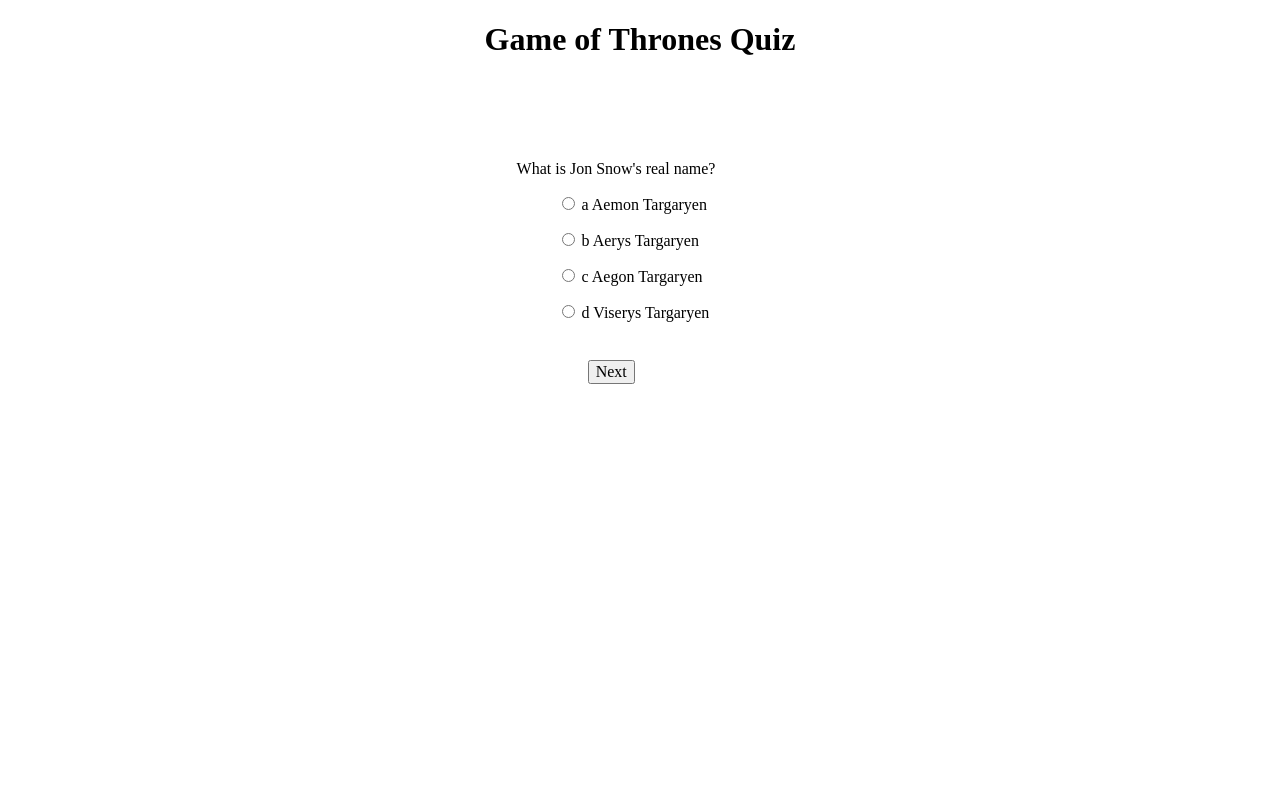
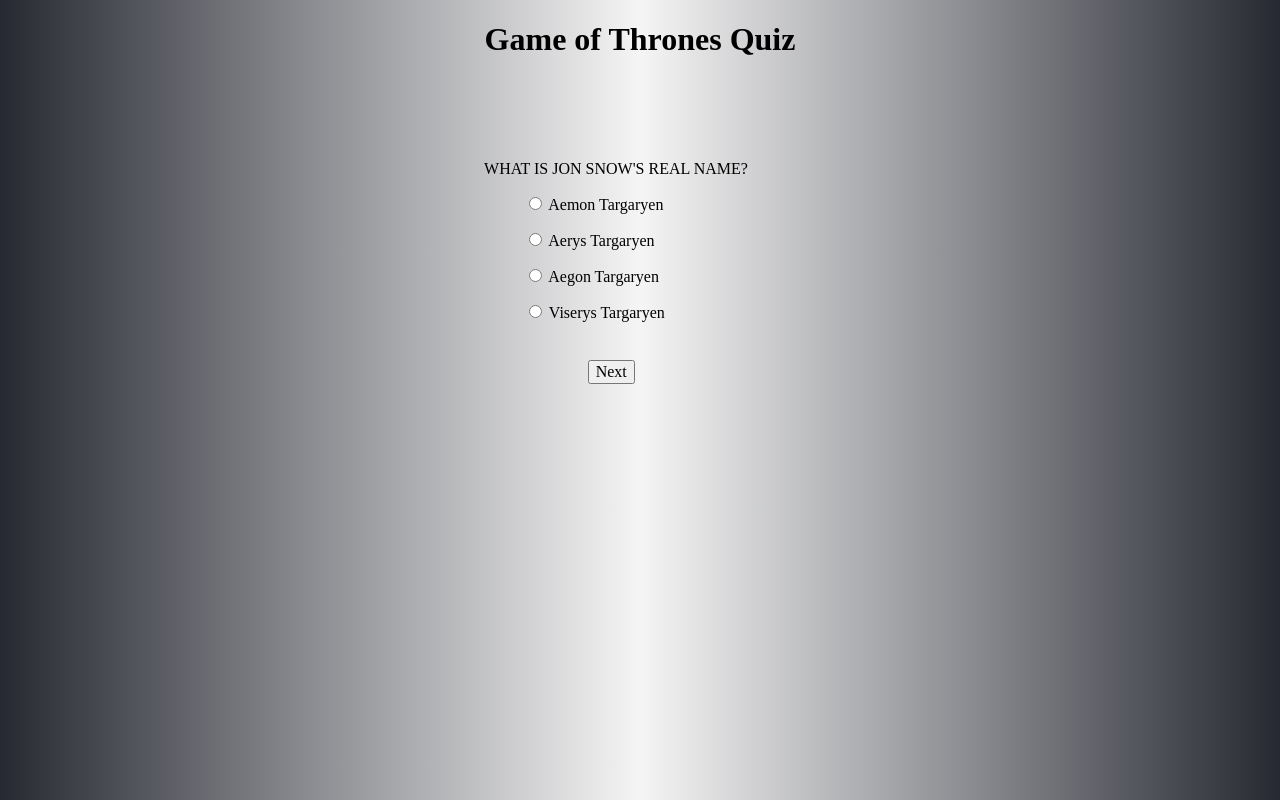
Before and after one commit to fhernand0705/quizz-app, an Angular app: page / in a window 1280 px wide. Built offline with nearby package versions, Linux system fonts and the light colour scheme; a web font is replaced by a local one.

Commit message:
added a background with gradient colors

```diff
--- a/src/app/service/questions.service.ts
+++ b/src/app/service/questions.service.ts
@@ -26,16 +26,16 @@ export class QuestionsService {
             <li>
               <input type="radio" name="question${questionNumber}"
               value="${letter}">
-              <span class="letter-box">${letter}</span>
               <span class="answer-box">${currentQuestion.answers[letter]}</span>
             </li>
          </ul>`
       );
     }
+    //<span class="letter-box">${letter.toUpperCase()}</span>
       //store question and answers
       output.push(
           `<div class="slide">
-              <div class="question">${currentQuestion.question}</div>
+              <div class="question">${currentQuestion.question.toUpperCase()}</div>
               <div class="answers">${answers.join(" ")}</div>
            </div>`
         );
--- a/src/styles.css
+++ b/src/styles.css
@@ -1,6 +1,11 @@
 /* You can add global styles to this file, and also import other style files */
 html {
   font-family: 'Quattrocento';
+  height: 100%;
+}
+
+body {
+  background: linear-gradient(to left, #272932, whitesmoke 50%, whitesmoke 50%, #272932 100% );
 }
 
 .title {
@@ -51,3 +56,11 @@ li {
   font-family: 'Quattrocento';
   font-size: 1em;
 }
+
+#quizResults {
+  position: relative;
+  text-align: center;
+  top: 7em;
+  font-size: 3em;
+  right: .8em;
+}
```
